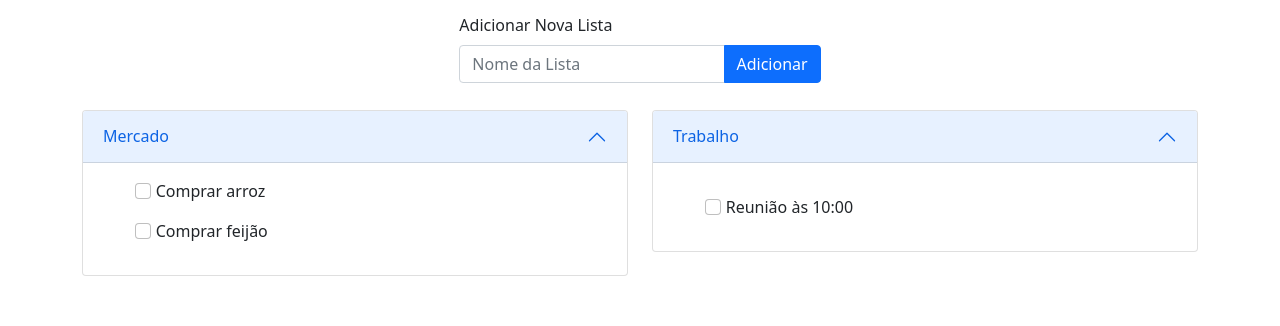
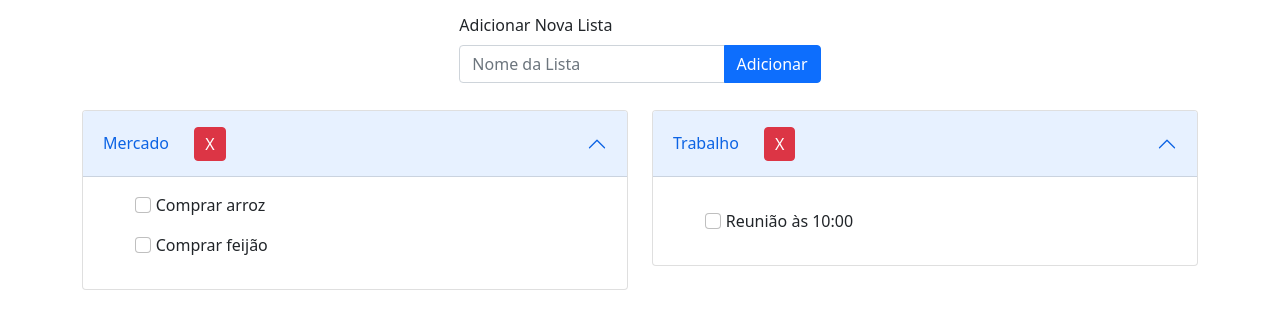
Before and after one commit to Softwerick/TodoListAngular, an Angular app in the folder todolist/: page / in a window 1280 px wide. Shown: the top 326 px of the page. Built offline with nearby package versions, Linux system fonts and the light colour scheme; data requests are answered from the project's data file.

Commit message:
Adicionar funcionalidades e estilo para 'deletar lista'

```diff
--- a/todolist/src/app/app.component.html
+++ b/todolist/src/app/app.component.html
@@ -43,6 +43,7 @@
           <h2 class="accordion-header" id="headingOne">
             <button class="accordion-button" type="button" data-bs-toggle="collapse" data-bs-target="#collapseOne" aria-expanded="true" aria-controls="collapseOne">
               {{list.title}}
+              <button type="button" class="btn btn-danger deleteList" (click)="deleteList(list)">X</button>
             </button>
           </h2>
           <div id="collapseOne" class="accordion-collapse collapse show" aria-labelledby="headingOne" data-bs-parent="#accordionExample">
@@ -68,5 +69,8 @@
   display: flex;
   justify-content: center;
 }
-
+.deleteList{
+  margin-left: 5%;
+  padding: 4px 10px 4px 10px;
+}
 </style>
--- a/todolist/src/app/app.component.ts
+++ b/todolist/src/app/app.component.ts
@@ -40,13 +40,20 @@ export class AppComponent implements OnInit {
     });
   }
 
+  //Salva uma nova lista e limpa o form, além de buscar novamente todas as listas
   saveList(form: NgForm){
+    //Antes de adicionar o ChangeDetector, o sistema salvava uma lista nova, sem título nenhum
     this.changeRef.detectChanges();
     this.listService.saveList(this.list).subscribe(() => {
       this.cleanForm(form);
     });
   }
 
+  deleteList(list: Lists) {
+    this.listService.deleteList(list).subscribe(() => {
+      this.getLists();
+    });
+  }
 
   cleanForm(form: NgForm) {
     this.getLists();
--- a/todolist/src/app/services/lists.service.ts
+++ b/todolist/src/app/services/lists.service.ts
@@ -27,4 +27,8 @@ export class ListsService {
     return this.httpClient.post<Lists>(this.url, JSON.stringify(list), this.httpOptions)
   }
 
+  deleteList(list: Lists) {
+    return this.httpClient.delete<Lists>(this.url + '/' + list.id, this.httpOptions)
+  }
+
 }
```
